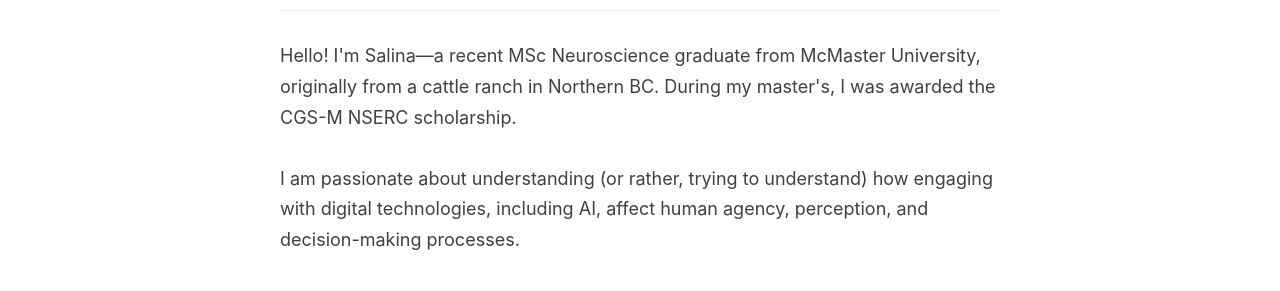
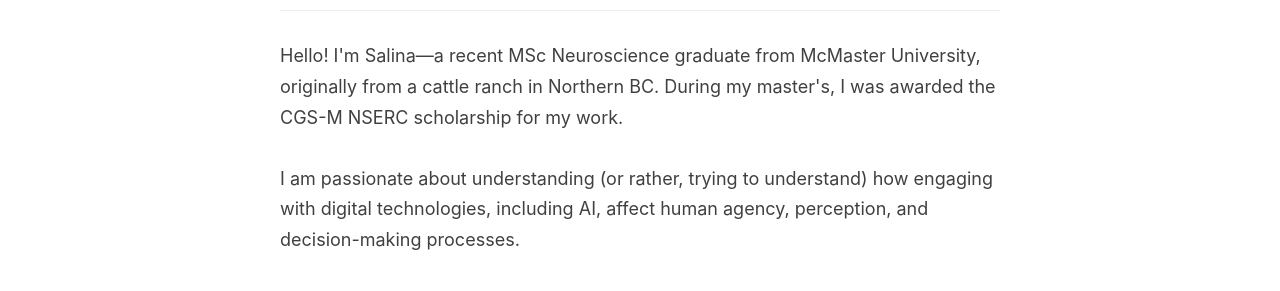
Before and after one commit to salinaedwards/salinaedwards.github.io, a Jekyll site: the page built from index.html, in a window 1280 px wide. Shown: the part 153-444 px from the top of the page. Built offline with Jekyll 4.4.1, drawn with Linux system fonts in a browser that asks for light colours; the list of posts is cut into pages by our own code.

Commit message:
Update index.html

```diff
--- a/index.html
+++ b/index.html
@@ -3,7 +3,7 @@
 ---
 
 
-Hello! I'm Salina&mdash;a recent MSc Neuroscience graduate from McMaster University, originally from a cattle ranch in Northern BC. During my master's, I was awarded the CGS-M NSERC scholarship. <br><br>
+Hello! I'm Salina&mdash;a recent MSc Neuroscience graduate from McMaster University, originally from a cattle ranch in Northern BC. During my master's, I was awarded the CGS-M NSERC scholarship for my work. <br><br>
 
 I am passionate about understanding (or rather, trying to understand) how engaging with digital technologies, including AI, affect human agency, perception, and decision-making processes. <br><br>
 
```
